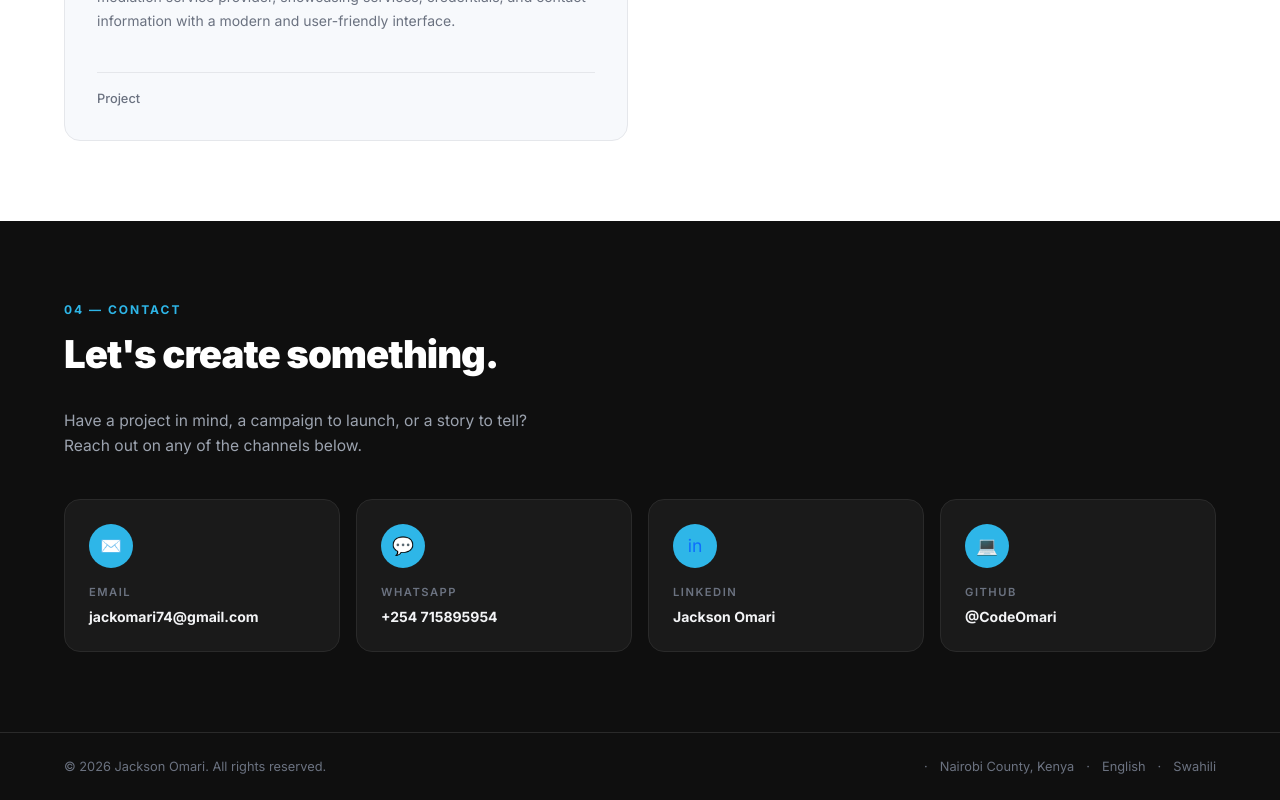
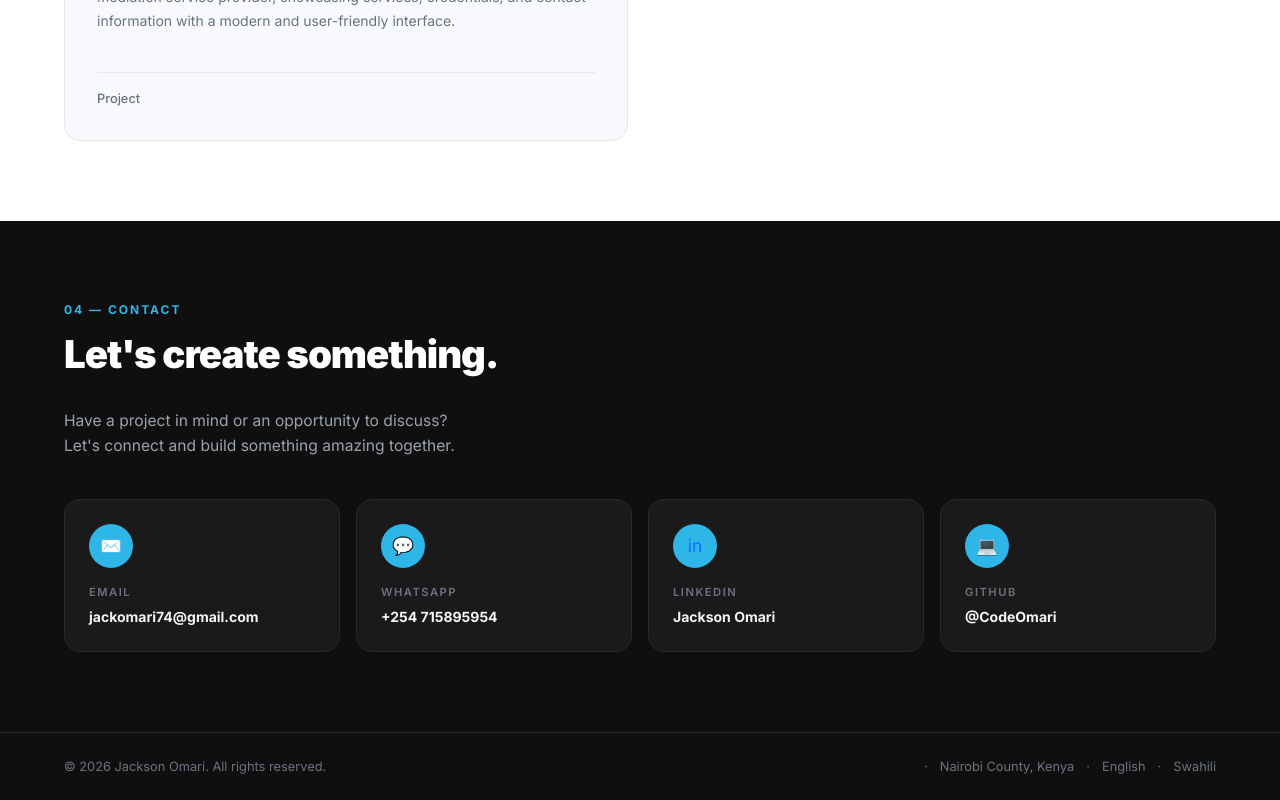
Before and after one commit to CodeOmari/Portfolio, a React (Vite) app: page / in a window 1280 px wide. Shown: the part 2917-3717 px from the top of the page. Built offline with nearby package versions, Linux system fonts and the light colour scheme.

Commit message:
update projectt contact section

```diff
--- a/src/components/Contact.jsx
+++ b/src/components/Contact.jsx
@@ -8,9 +8,9 @@ export default function Contact() {
       <p className="pm-eyebrow">04 — CONTACT</p>
       <h2 className="pm-section-title">Let's create something.</h2>
       <p className="pm-contact-sub">
-        Have a project in mind, a campaign to launch, or a story to tell?
+        Have a project in mind or an opportunity to discuss?
         <br />
-        Reach out on any of the channels below.
+        Let's connect and build something amazing together.
       </p>
 
       <div className="pm-contact-cards">
```
